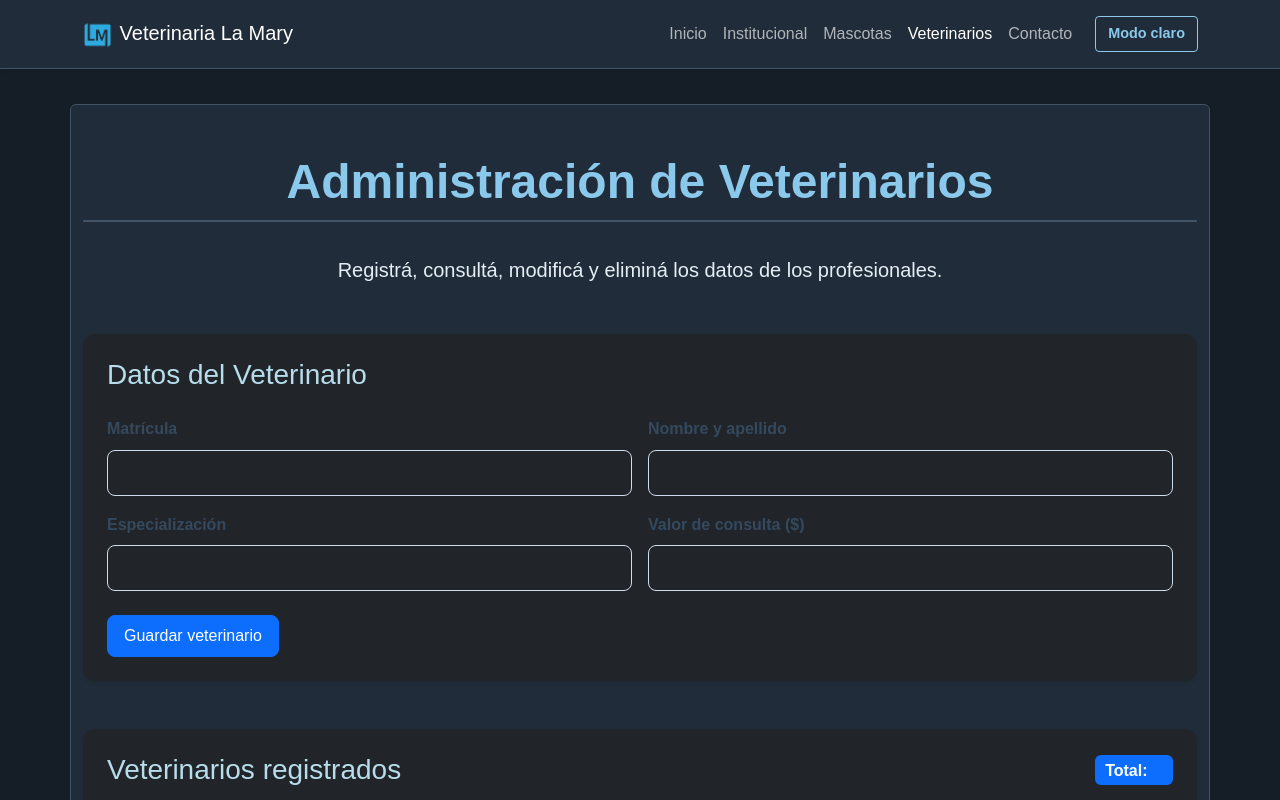
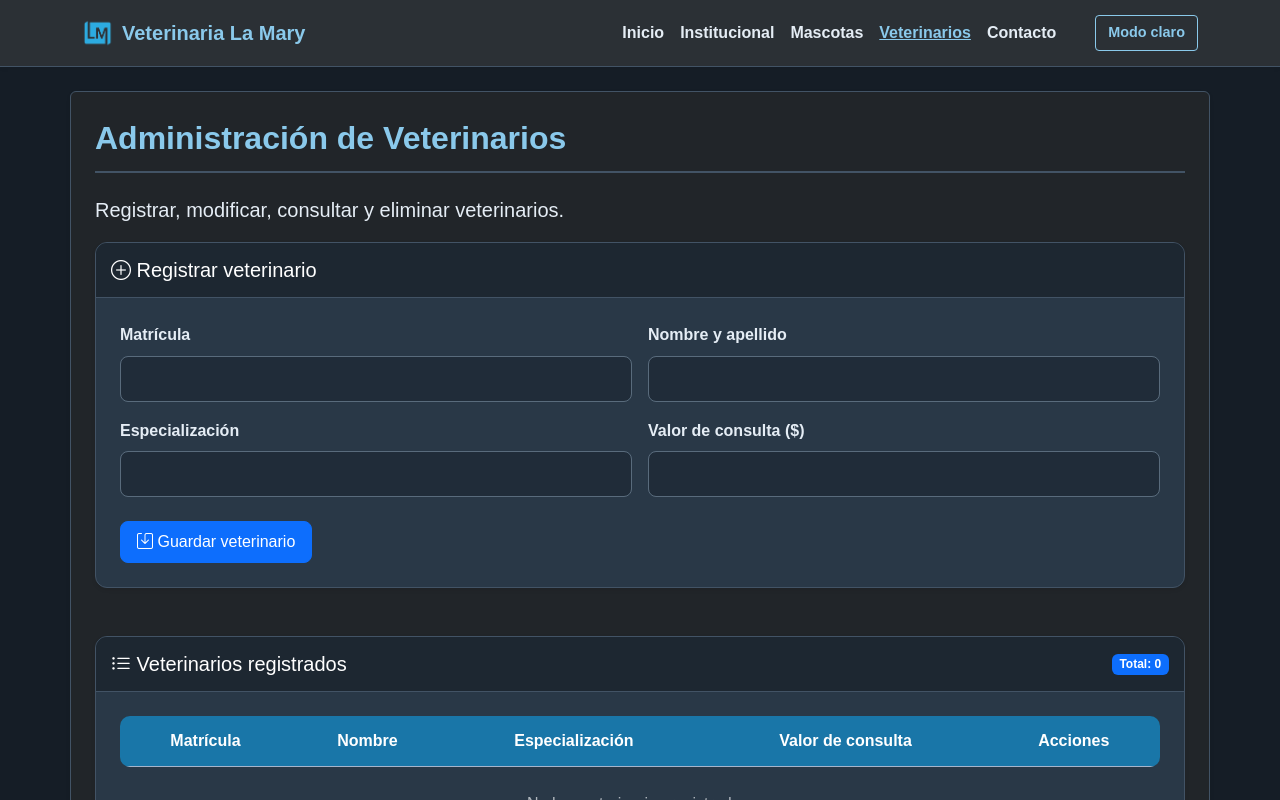
Before and after one commit to webAlerd/IDW-trabajo-integrador-grupo43, a website built with Vite: page veterinarios.html in a window 1280 px wide. Both pictures are taken after a click on the button "Modo oscuro". Shown: the top 800 px of the page. Built offline with nearby package versions, Linux system fonts and the light colour scheme.

Commit message:
Detalles para la 3ra entrega.
Actualizar las páginas de gestión de mascotas y veterinarios con un diseño consistente, íconos de Bootstrap y estilos de modo oscuro. Mejorar los encabezados de las páginas de contacto e institucional y corregir la etiqueta de navegación para Mascotas.

```diff
--- a/assets/styles/mascotas.css
+++ b/assets/styles/mascotas.css
@@ -1,4 +1,3 @@
-
 body {
     background-color: #f4f8fc;
     font-family: Arial, sans-serif;
@@ -7,18 +6,18 @@
 
 main h1,
 main h2 {
-    color: #0d6efd;
+    color: #1976a8;
     font-weight: bold;
 }
 
 .card {
-    border: none;
+    border: 1px solid #dcdfe3;
     border-radius: 12px;
     overflow: hidden;
 }
 
 .card-header {
-    background-color: #0d6efd;
+    background-color: #1976a8;
     color: white;
     font-weight: bold;
     padding: 15px;
@@ -42,8 +41,8 @@
 
 .form-control:focus,
 .form-select:focus {
-    border-color: #0d6efd;
-    box-shadow: 0 0 0 0.2rem rgba(13, 110, 253, 0.15);
+    border-color: #1976a8;
+    box-shadow: 0 0 0 0.2rem rgba(25, 118, 168, 0.15);
 }
 
 .btn {
@@ -62,7 +61,7 @@
 }
 
 .table thead th {
-    background-color: #0d6efd;
+    background-color: #1976a8;
     color: white;
     text-align: center;
     white-space: nowrap;
@@ -78,9 +77,12 @@
     background-color: #eef6ff;
 }
 
+.badge {
+    color: #ffffff !important;
+}
+
 #totalMascotas {
-    color: #0d6efd;
-    font-size: 1.2rem;
+    color: #ffffff !important;
     font-weight: bold;
 }
 
@@ -92,6 +94,33 @@
 
 footer {
     margin-top: 40px;
+}
+
+[data-bs-theme="dark"] .card {
+    background-color: #293847;
+    color: #e5edf5;
+    border-color: #425365;
+}
+
+[data-bs-theme="dark"] .card-header {
+    background-color: #1d2731;
+    color: #8ac9eb;
+    border-bottom: 1px solid #425365;
+}
+
+[data-bs-theme="dark"] .form-label {
+    color: #e5edf5;
+}
+
+[data-bs-theme="dark"] .form-control,
+[data-bs-theme="dark"] .form-select {
+    background-color: #202c39;
+    border-color: #596b7c;
+    color: #e5edf5;
+}
+
+[data-bs-theme="dark"] .table tbody tr:hover {
+    background-color: #304356;
 }
 
 @media (max-width: 768px) {
--- a/assets/styles/veterinarios.css
+++ b/assets/styles/veterinarios.css
@@ -1,4 +1,3 @@
-
 body {
     background-color: #f4f8fc;
     font-family: Arial, sans-serif;
@@ -7,18 +6,18 @@
 
 main h1,
 main h2 {
-    color: #0d6efd;
+    color: #1976a8;
     font-weight: bold;
 }
 
 .card {
-    border: none;
+    border: 1px solid #dcdfe3;
     border-radius: 12px;
     overflow: hidden;
 }
 
 .card-header {
-    background-color: #0d6efd;
+    background-color: #1976a8;
     color: white;
     font-weight: bold;
     padding: 15px;
@@ -42,8 +41,8 @@
 
 .form-control:focus,
 .form-select:focus {
-    border-color: #0d6efd;
-    box-shadow: 0 0 0 0.2rem rgba(13, 110, 253, 0.15);
+    border-color: #1976a8;
+    box-shadow: 0 0 0 0.2rem rgba(25, 118, 168, 0.15);
 }
 
 .btn {
@@ -62,7 +61,7 @@
 }
 
 .table thead th {
-    background-color: #0d6efd;
+    background-color: #1976a8;
     color: white;
     text-align: center;
     white-space: nowrap;
@@ -78,9 +77,12 @@
     background-color: #eef6ff;
 }
 
+.badge {
+    color: #ffffff !important;
+}
+
 #totalVeterinarios {
-    color: #0d6efd;
-    font-size: 1.2rem;
+    color: #ffffff !important;
     font-weight: bold;
 }
 
@@ -92,6 +94,33 @@
 
 footer {
     margin-top: 40px;
+}
+
+[data-bs-theme="dark"] .card {
+    background-color: #293847;
+    color: #e5edf5;
+    border-color: #425365;
+}
+
+[data-bs-theme="dark"] .card-header {
+    background-color: #1d2731;
+    color: #8ac9eb;
+    border-bottom: 1px solid #425365;
+}
+
+[data-bs-theme="dark"] .form-label {
+    color: #e5edf5;
+}
+
+[data-bs-theme="dark"] .form-control,
+[data-bs-theme="dark"] .form-select {
+    background-color: #202c39;
+    border-color: #596b7c;
+    color: #e5edf5;
+}
+
+[data-bs-theme="dark"] .table tbody tr:hover {
+    background-color: #304356;
 }
 
 @media (max-width: 768px) {
--- a/veterinarios.html
+++ b/veterinarios.html
@@ -1,153 +1,148 @@
 <!DOCTYPE html>
 <html lang="es">
+
 <head>
     <meta charset="UTF-8">
     <meta name="viewport" content="width=device-width, initial-scale=1.0">
     <title>Administración de Veterinarios - Veterinaria La Mary</title>
     <script src="assets/scripts/tema.js"></script>
-    <link href="https://cdn.jsdelivr.net/npm/bootstrap@5.3.3/dist/css/bootstrap.min.css" rel="stylesheet">
+    <link href="https://cdn.jsdelivr.net/npm/bootstrap@5.3.3/dist/css/bootstrap.min.css" rel="stylesheet" integrity="sha384-QWTKZyjpPEjISv5WaRU9OFeRpok6YctnYmDr5pNlyT2bRjXh0JMhjY6hW+ALEwIH" crossorigin="anonymous">
     <link rel="stylesheet" href="https://cdn.jsdelivr.net/npm/bootstrap-icons@1.11.3/font/bootstrap-icons.min.css">
     <link rel="stylesheet" href="assets/styles/main.css">
     <link rel="stylesheet" href="assets/styles/veterinarios.css">
-    <link rel="icon" type="image/svg+xml" href="assets/img/icon.svg">
+    <link rel="icon" type="image/png" href="assets/img/icon.png">
 </head>
+
 <body>
+
     <header>
-    <nav class="navbar navbar-expand-lg" aria-label="Navegación principal">
+        <nav class="navbar navbar-expand-lg bg-body-tertiary" aria-label="Navegación principal">
             <div class="container">
-            <a class="navbar-brand" href="index.html">
-                <img src="assets/img/icon.png" alt="" class="logo-icono">
-                <span>Veterinaria La Mary</span>
+                <a class="navbar-brand logo d-flex align-items-center" href="index.html">
+                    <img src="assets/img/icon.png" alt="Logo de Veterinaria La Mary" class="logo-icono me-2">
+                    Veterinaria La Mary
                 </a>
                 <button class="navbar-toggler" type="button" data-bs-toggle="collapse" data-bs-target="#menuNavegacion" aria-controls="menuNavegacion" aria-expanded="false" aria-label="Mostrar u ocultar menú">
                     <span class="navbar-toggler-icon"></span>
                 </button>
-            <div class="collapse navbar-collapse" id="menuNavegacion">
-                <ul class="navbar-nav ms-auto align-items-lg-center">
-                    <li class="nav-item"><a class="nav-link" href="index.html">Inicio</a></li>
-                    <li class="nav-item"><a class="nav-link" href="institucional.html">Institucional</a></li>
-                    <li class="nav-item"><a class="nav-link" href="mascotas.html">Mascotas</a></li>
-                    <li class="nav-item"><a class="nav-link active" href="veterinarios.html" aria-current="page">Veterinarios</a></li>
-                    <li class="nav-item"><a class="nav-link" href="contacto.html">Contacto</a></li>
+                <div class="collapse navbar-collapse justify-content-end" id="menuNavegacion">
+                    <ul class="navbar-nav mb-2 mb-lg-0 menu me-lg-3">
+                        <li class="nav-item">
+                            <a class="nav-link" href="index.html">Inicio</a>
+                        </li>
+                        <li class="nav-item">
+                            <a class="nav-link" href="institucional.html">Institucional</a>
+                        </li>
+                        <li class="nav-item">
+                            <a class="nav-link" href="mascotas.html">Mascotas</a>
+                        </li>
+                        <li class="nav-item">
+                            <a class="nav-link active" aria-current="page" href="veterinarios.html">Veterinarios</a>
+                        </li>
+                        <li class="nav-item">
+                            <a class="nav-link" href="contacto.html">Contacto</a>
+                        </li>
                     </ul>
-                <button class="btn btn-outline-primary btn-sm theme-toggle" type="button" id="cambiarTema" aria-pressed="false">Modo oscuro</button>
+                    <button class="btn btn-outline-secondary theme-toggle" type="button" id="cambiarTema" aria-pressed="false">Modo oscuro</button>
                 </div>
             </div>
         </nav>
     </header>
 
-<main class="container py-5">
+    <main class="container my-4 p-4 bg-body rounded shadow-sm">
+        <h1>Administración de Veterinarios</h1>
+        <p class="lead">Registrar, modificar, consultar y eliminar veterinarios.</p>
 
-        <section class="text-center mb-5 admin-intro">
-            <h1 class="display-5 fw-bold">Administración de Veterinarios</h1>
-            <p class="lead">
-                Registrá, consultá, modificá y eliminá los datos de los profesionales.
-            </p>
-        </section>
+        <div class="card shadow-sm mb-5 admin-card">
+            <div class="card-header">
+                <h2 class="h5 mb-0 text-white">
+                    <i class="bi bi-plus-circle"></i>
+                    Registrar veterinario
+                </h2>
+            </div>
 
-        <section class="card shadow-sm mb-5 admin-card">
-            <div class="card-body p-4">
-
-                <h2 class="h3 mb-4">Datos del Veterinario</h2>
-
+            <div class="card-body">
                 <form id="formVeterinario">
-
                     <input type="hidden" id="idVeterinario">
 
                     <div class="row g-3">
-
-                        <div class="col-12 col-md-6">
+                        <div class="col-md-6">
                             <label for="matricula" class="form-label">Matrícula</label>
-                            <input type="number" class="form-control"
-                                id="matricula" name="matricula"
-                                min="1" step="1" required>
+                            <input type="number" class="form-control" id="matricula" name="matricula" min="1" step="1" required>
                         </div>
 
-                        <div class="col-12 col-md-6">
+                        <div class="col-md-6">
                             <label for="nombre" class="form-label">Nombre y apellido</label>
-                            <input type="text" class="form-control"
-                                id="nombre" name="nombre"
-                                maxlength="100" required>
+                            <input type="text" class="form-control" id="nombre" name="nombre" maxlength="100" required>
                         </div>
 
-                        <div class="col-12 col-md-6">
+                        <div class="col-md-6">
                             <label for="especializacion" class="form-label">Especialización</label>
-                            <input type="text" class="form-control"
-                                id="especializacion" name="especializacion"
-                                maxlength="100" required>
+                            <input type="text" class="form-control" id="especializacion" name="especializacion" maxlength="100" required>
                         </div>
 
-                        <div class="col-12 col-md-6">
+                        <div class="col-md-6">
                             <label for="valorConsulta" class="form-label">Valor de consulta ($)</label>
-                            <input type="number" class="form-control"
-                                id="valorConsulta" name="valorConsulta"
-                                min="0" step="0.01" required>
+                            <input type="number" class="form-control" id="valorConsulta" name="valorConsulta" min="0" step="0.01" required>
                         </div>
-
                     </div>
 
                     <div class="mt-4">
                         <button type="submit" id="btnGuardar" class="btn btn-primary">
-                            Guardar veterinario
+                            <i class="bi bi-save"></i> Guardar veterinario
                         </button>
 
-                        <button type="button" id="btnCancelar"
-                            class="btn btn-secondary d-none">
-                            Cancelar edición
+                        <button type="button" id="btnCancelar" class="btn btn-secondary d-none">
+                            <i class="bi bi-x-circle"></i> Cancelar edición
                         </button>
                     </div>
+                </form>
+            </div>
+        </div>
 
-                </form>
+        <div class="card shadow-sm admin-card">
+            <div class="card-header d-flex flex-wrap justify-content-between align-items-center gap-2">
+                <h2 class="h5 mb-0 text-white">
+                    <i class="bi bi-list-ul"></i>
+                    Veterinarios registrados
+                </h2>
 
-            </div>
-        </section>
-
-        <section class="card shadow-sm admin-card">
-            <div class="card-body p-4">
-
-                <div class="d-flex flex-wrap justify-content-between align-items-center gap-2 mb-4">
-                    <h2 class="h3 mb-0">Veterinarios registrados</h2>
-
-                    <span class="badge text-bg-primary fs-6">
+                <span class="badge text-bg-primary">
                     Total: <span id="totalVeterinarios">0</span>
                 </span>
             </div>
 
-                <div id="mensajeSinVeterinarios" class="alert alert-info d-none">
-                    Todavía no hay veterinarios registrados.
-                </div>
-
+            <div class="card-body">
                 <div class="table-responsive">
-                    <table class="table table-striped table-hover table-bordered align-middle">
-
+                    <table class="table table-striped table-hover align-middle">
                         <thead class="table-primary">
                             <tr>
                                 <th scope="col">Matrícula</th>
                                 <th scope="col">Nombre</th>
                                 <th scope="col">Especialización</th>
                                 <th scope="col">Valor de consulta</th>
-                                <th scope="col">Acciones</th>
+                                <th scope="col" class="text-center">Acciones</th>
                             </tr>
                         </thead>
 
                         <tbody id="tablaVeterinarios"></tbody>
-
                     </table>
                 </div>
 
+                <div id="mensajeSinVeterinarios" class="text-center text-muted py-4">
+                    No hay veterinarios registrados.
                 </div>
-        </section>
-
+            </div>
+        </div>
     </main>
 
     <footer>
-    <div class="container">
-        <p class="fw-bold">Veterinaria La Mary | &copy; 2026. Todos los derechos reservados.</p>
-        <p>Dirección: Av. Principal 123 | Teléfono: (0343) 555-1234</p>
-    </div>
+        <p>Veterinaria La Mary | &copy; 2026. Todos los derechos reservados.</p>
+        <p>Dirección: Av. Principal 123 | Teléfono: 0343 - 1234567</p>
     </footer>
 
-<script src="https://cdn.jsdelivr.net/npm/bootstrap@5.3.3/dist/js/bootstrap.bundle.min.js"></script>
+    <script src="https://cdn.jsdelivr.net/npm/bootstrap@5.3.3/dist/js/bootstrap.bundle.min.js" integrity="sha384-YvpcrYf0tY3lHB60NNkmXc5s9fDVZLESaAA55NDzOxhy9GkcIdslK1eN7N6jIeHz" crossorigin="anonymous"></script>
     <script src="assets/scripts/veterinarios.js"></script>
 </body>
+
 </html>
```
Also changed, not shown: contacto.html (+16 -7 lines), index.html (+11 -8 lines), institucional.html (+12 -10 lines), mascotas.html (+55 -137 lines), assets/scripts/mascotas.js (line endings or trailing spaces), assets/scripts/tema.js (line endings or trailing spaces), assets/scripts/veterinarios.js (line endings or trailing spaces). Lines whose indentation alone changed are shown as unchanged.
